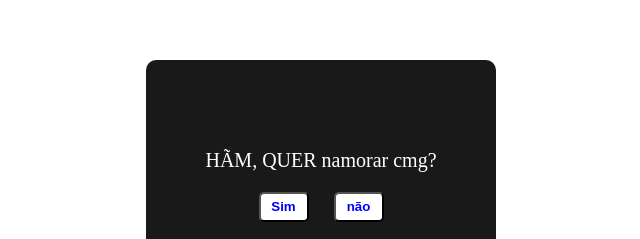
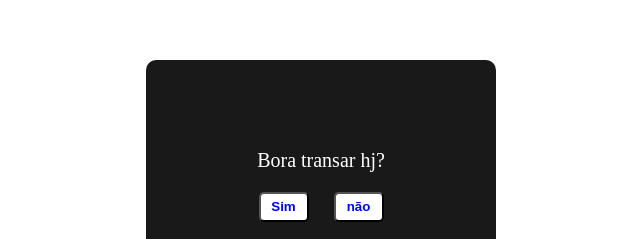
Before and after one commit to Raphaelbgz/HTML-CSS, a plain HTML site: page Exercícios/ex022/pedido/index.html in a window 1280 px wide. Shown: the part 223-462 px from the top of the page, without its empty margins (319-959 px from the left). Drawn offline with Linux system fonts and the light colour scheme.

Commit message:
Update index.html

```diff
--- a/Exercícios/ex022/pedido/index.html
+++ b/Exercícios/ex022/pedido/index.html
@@ -41,7 +41,7 @@
     </head>
     <body>
         <div class="box">
-            <p>HÃM, QUER namorar cmg?</p>
+            <p>Bora transar hj?</p>
             <div class="buttons-container">
                 <button>
                     <a href="https://link.com">Sim</a>
```
